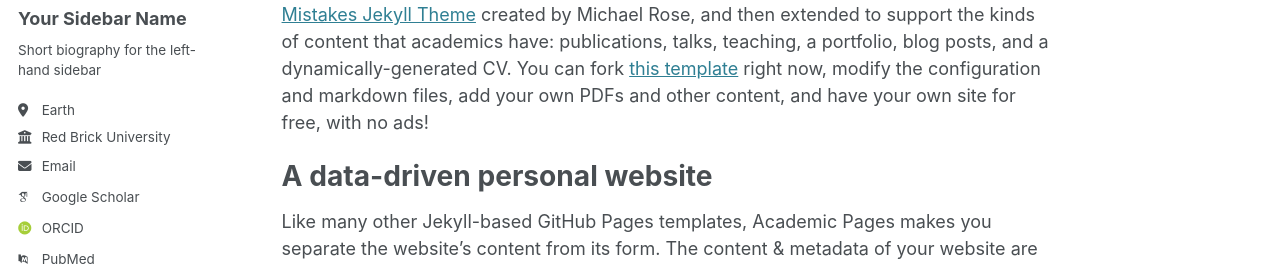
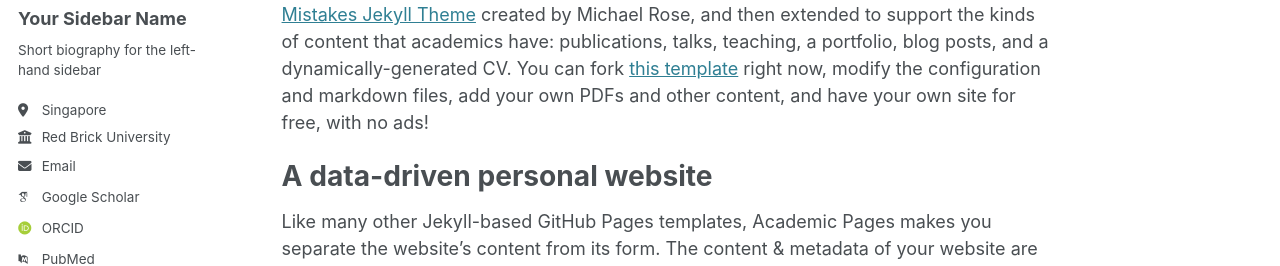
Before and after one commit to shuailin001/shuailin001.github.io, a Jekyll site: the page built from _pages/about.md, in a window 1280 px wide. Shown: the part 283-549 px from the top of the page. Built offline with Jekyll 4.4.1, drawn with Linux system fonts in a browser that asks for light colours; some web fonts are replaced.

Commit message:
Update _config.yml

```diff
--- a/_config.yml
+++ b/_config.yml
@@ -26,10 +26,10 @@ author:
   name             : "Your Sidebar Name"
   pronouns         : # example: "she/her"
   bio              : "Short biography for the left-hand sidebar"
-  location         : "Earth"
+  location         : "Singapore"
   employer         : "Red Brick University"
   uri              : # URL
-  email            : "none@example.org"
+  email            : "shuailin001@e.ntu.edu.sg"
 
   # Academic websites
   arxiv            : # URL - Update with the correct link to your profile
```
